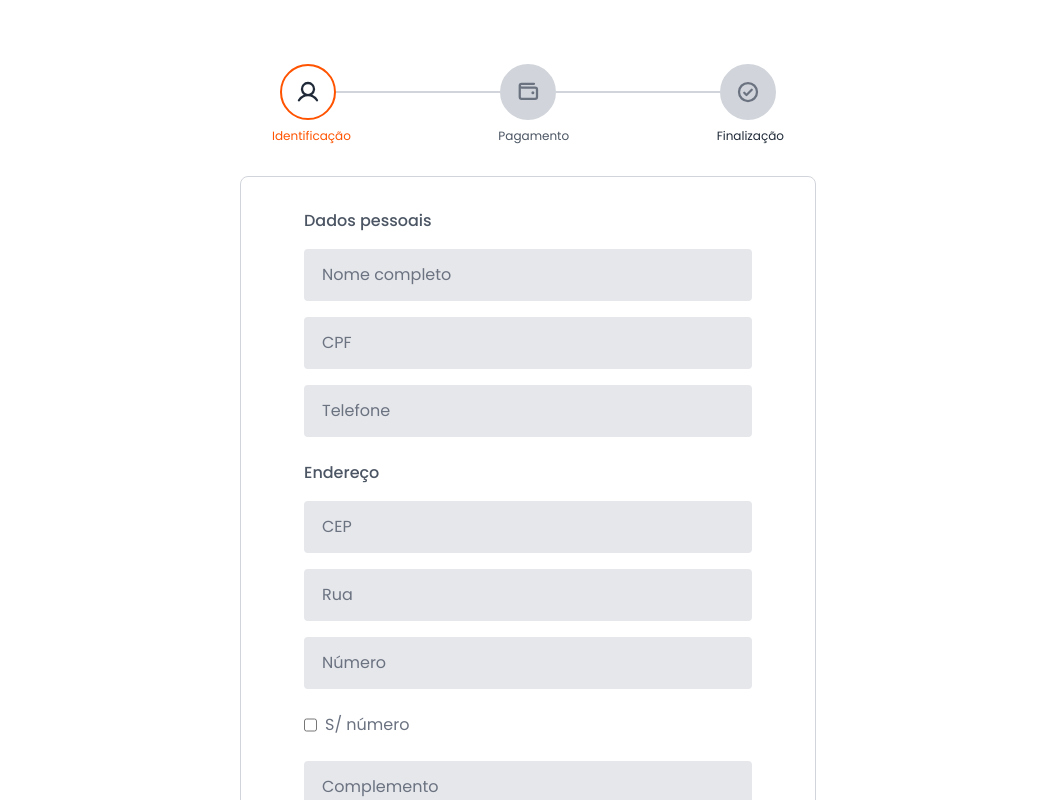
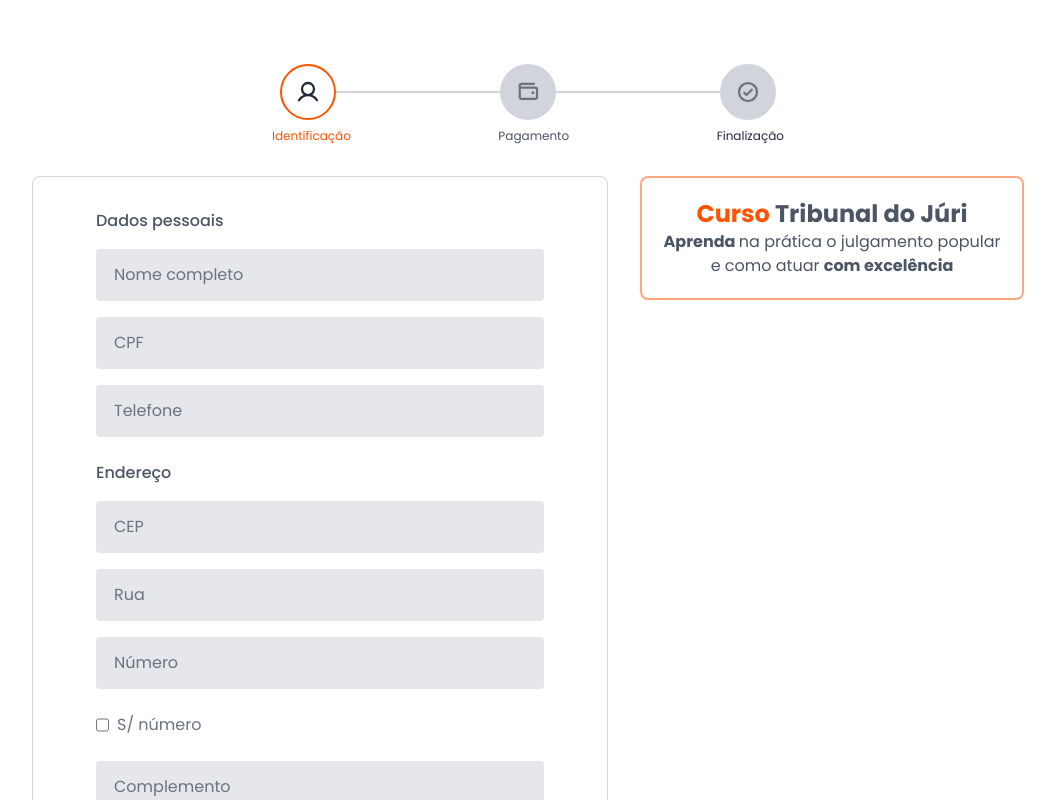
Before and after one commit to jeanluca554/aro-project, a Next.js app: page /checkout in a window 1280 px wide. Shown: the top 800 px of the page, without its empty margins (112-1167 px from the left). Built offline with nearby package versions, Linux system fonts and the light colour scheme; no server answers.

Commit message:
feat(checkout): improve UX experience with course banner information
improve UX experience with course banner information on the right side

```diff
--- /dev/null
+++ b/src/components/CheckoutBannerRightSide.tsx
@@ -0,0 +1,17 @@
+import React from 'react'
+
+export function CheckoutBannerRightSide() {
+  return (
+    <div className='hidden border-2 border-orange-600 border-opacity-50 sm:rounded-lg max-w-sm md:block'>
+      <div className='m-5 text-center'>
+        <div className='font-semibold text-lg text-gray-600 lg:text-2xl'>
+          <a className='text-orange-600'>Curso</a> Tribunal do Júri
+        </div>
+
+        <div className='text-xs text-gray-600 lg:text-base'>
+          <a className='font-semibold'>Aprenda </a>na prática o julgamento popular e como atuar <a className='font-semibold'>com excelência</a>
+        </div>
+      </div>
+    </div>
+  )
+}
--- /dev/null
+++ b/src/components/CheckoutBannerTopSide.tsx
@@ -0,0 +1,11 @@
+import React from 'react'
+
+export function CheckoutBannerTopSide() {
+  return (
+    <div className="form-container w-full md:max-w-xl my-0  border border-gray-300 p-6 border-b-0 md:hidden">
+      <div className='font-semibold text-xl text-gray-600 text-center'>
+        <a className='text-orange-600'>Curso</a> Tribunal do Júri
+      </div>
+    </div>
+  )
+}
--- a/src/components/index.tsx
+++ b/src/components/index.tsx
@@ -1,3 +1,5 @@
 export * from './Forms';
 export * from "./Steps";
 export * from './CreditCard';
+export * from './CheckoutBannerRightSide';
+export * from './CheckoutBannerTopSide'
--- a/src/pages/checkout/index.tsx
+++ b/src/pages/checkout/index.tsx
@@ -1,6 +1,6 @@
 import { useState } from 'react';
 import { useFormCheckout } from 'hooks';
-import { CustomerForm, PaymentForm, ReviewForm, Steps } from 'components';
+import { CheckoutBannerRightSide, CheckoutBannerTopSide, CustomerForm, PaymentForm, ReviewForm, Steps } from 'components';
 import { ArrowLeft } from "@phosphor-icons/react";
 import { FormProvider, useForm } from 'react-hook-form';
 import { z } from 'zod';
@@ -31,7 +31,6 @@ const formTemplate = {
   description: '',
 }
 
-// const notify = () => toast.error('Ocorreu um erro ao encontrar os dados do CEP.');
 const notify = () => toast.error("Ocorreu um erro ao encontrar os dados do CEP.")
 
 export default function checkout() {
@@ -236,7 +235,7 @@ export default function checkout() {
   }
 
   return (
-    <div className="app bg-white h-full sm:p-8">
+    <div className="app bg-white h-full md:p-8">
       <Steps currentStep={currentStep} />
       {!isFirstStep && (
         <div className='w-full max-w-xl my-0 mx-auto px-6 py-4 sm:rounded-lg'>
@@ -247,7 +246,9 @@ export default function checkout() {
         </div>
       )
       }
-      <div className="form-container w-full sm:max-w-xl my-0 mx-auto border border-gray-300 p-6 sm:rounded-lg">
+      <div className='md:flex items-start justify-center gap-8'>
+        <CheckoutBannerTopSide />
+        <div className="form-container w-full md:max-w-xl my-0  border border-gray-300 p-6 md:rounded-lg">
           <FormProvider {...createCheckoutForm} >
             <form
               onSubmit={handleSubmit(onSubmit)}
@@ -256,6 +257,7 @@ export default function checkout() {
               <div className="inputs-container min-h-[280px]">
                 {currentComponent}
               </div>
+
 
               <div className="actions flex justify-end gap-4">
 
@@ -303,6 +305,8 @@ export default function checkout() {
             </pre>
           )}
         </div>
+        <CheckoutBannerRightSide />
       </div>
+    </div >
   )
 }
```
Lines whose indentation alone changed are shown as unchanged.
